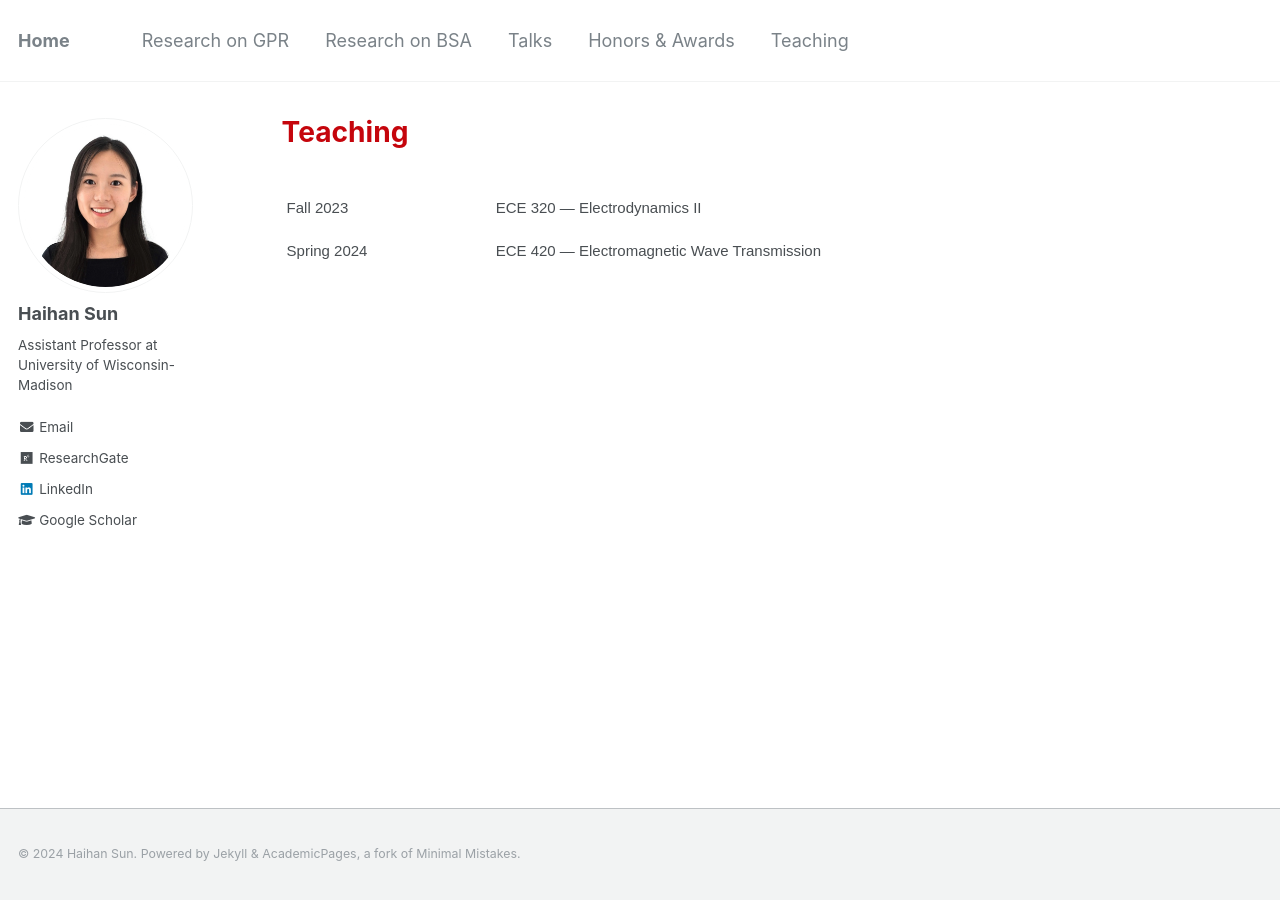
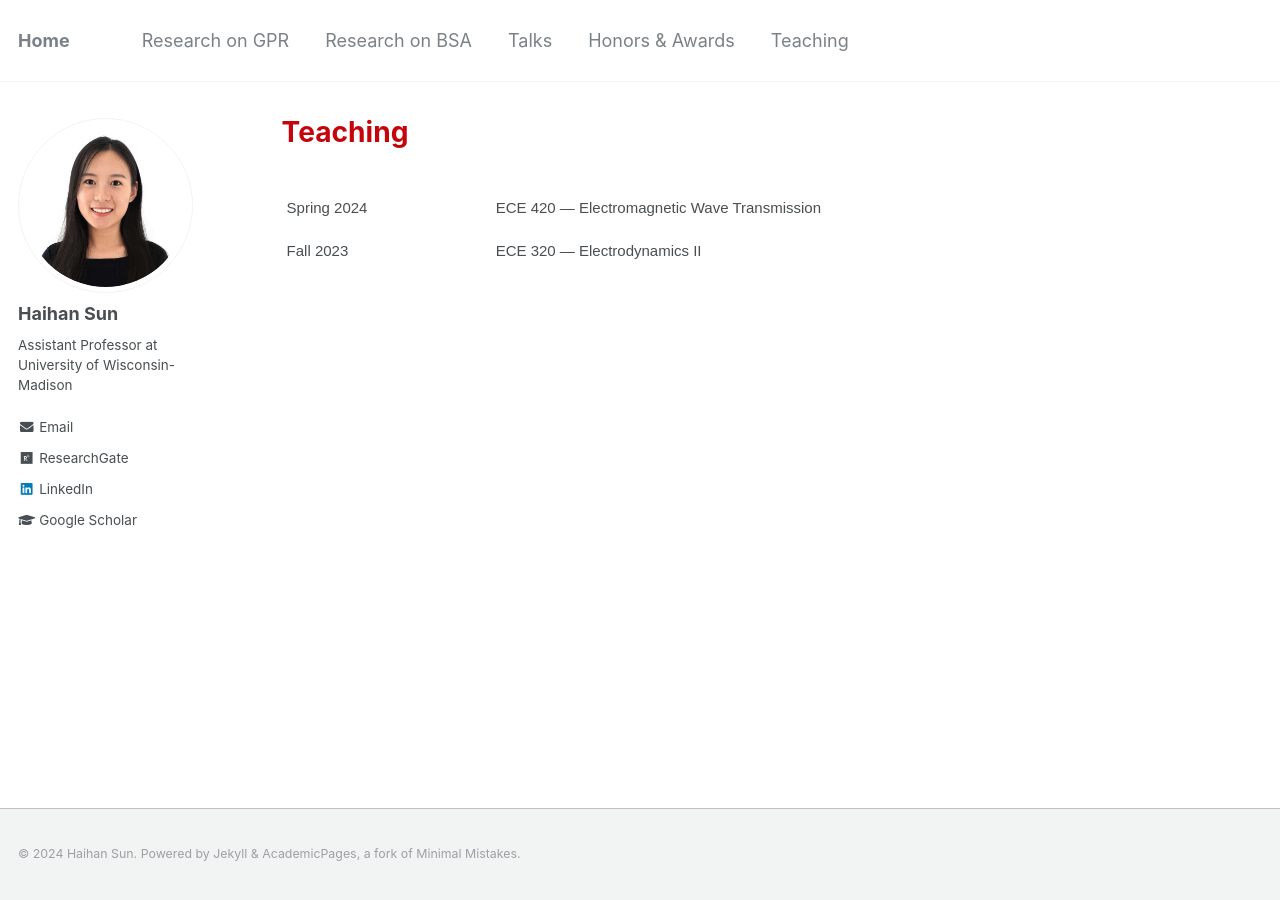
Before and after one commit to Haihan-Sun/Haihan-Sun.github.io, a Jekyll site: the page built from _pages/teaching.html, in a window 1280 px wide. Built offline with Jekyll 4.4.1, drawn with Linux system fonts in a browser that asks for light colours.

Commit message:
Update teaching.html

```diff
--- a/_pages/teaching.html
+++ b/_pages/teaching.html
@@ -16,15 +16,15 @@ author_profile: true
 <br>
 <table class="tg">
 <tbody>
-
+  <tr>
+    <td class="tg-ko0z">Spring 2024</td>
+    <td class="tg-ko0z"> ECE 420 — Electromagnetic Wave Transmission </td>
+  </tr>
   <tr>
     <td class="tg-ko0z">Fall 2023</td>
     <td class="tg-ko0z"> ECE 320 — Electrodynamics II </td>
   </tr>
 
-  <tr>
-    <td class="tg-ko0z">Spring 2024</td>
-    <td class="tg-ko0z"> ECE 420 — Electromagnetic Wave Transmission </td>
-  </tr>
+
 </tbody>
 </table>
```
